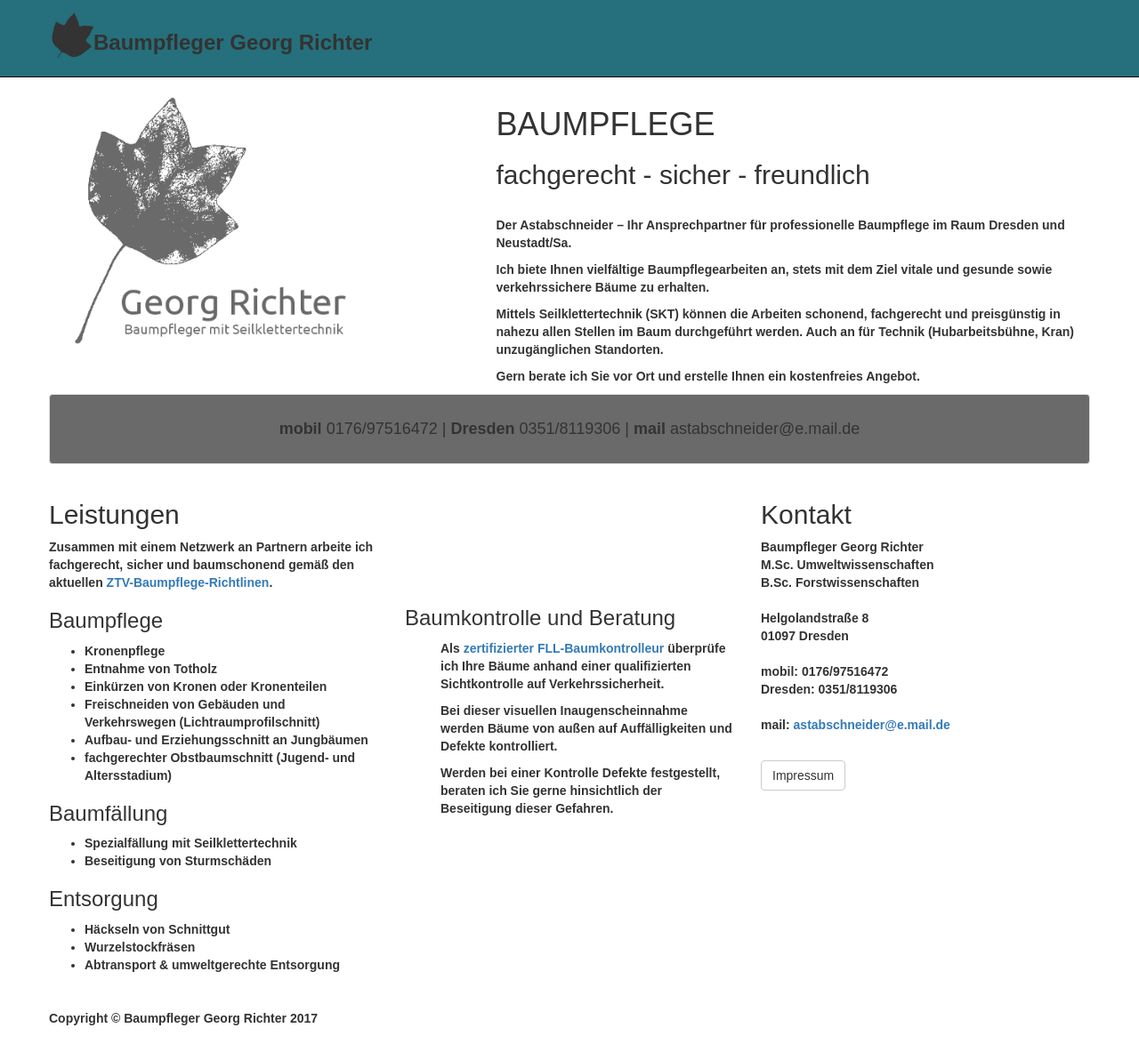
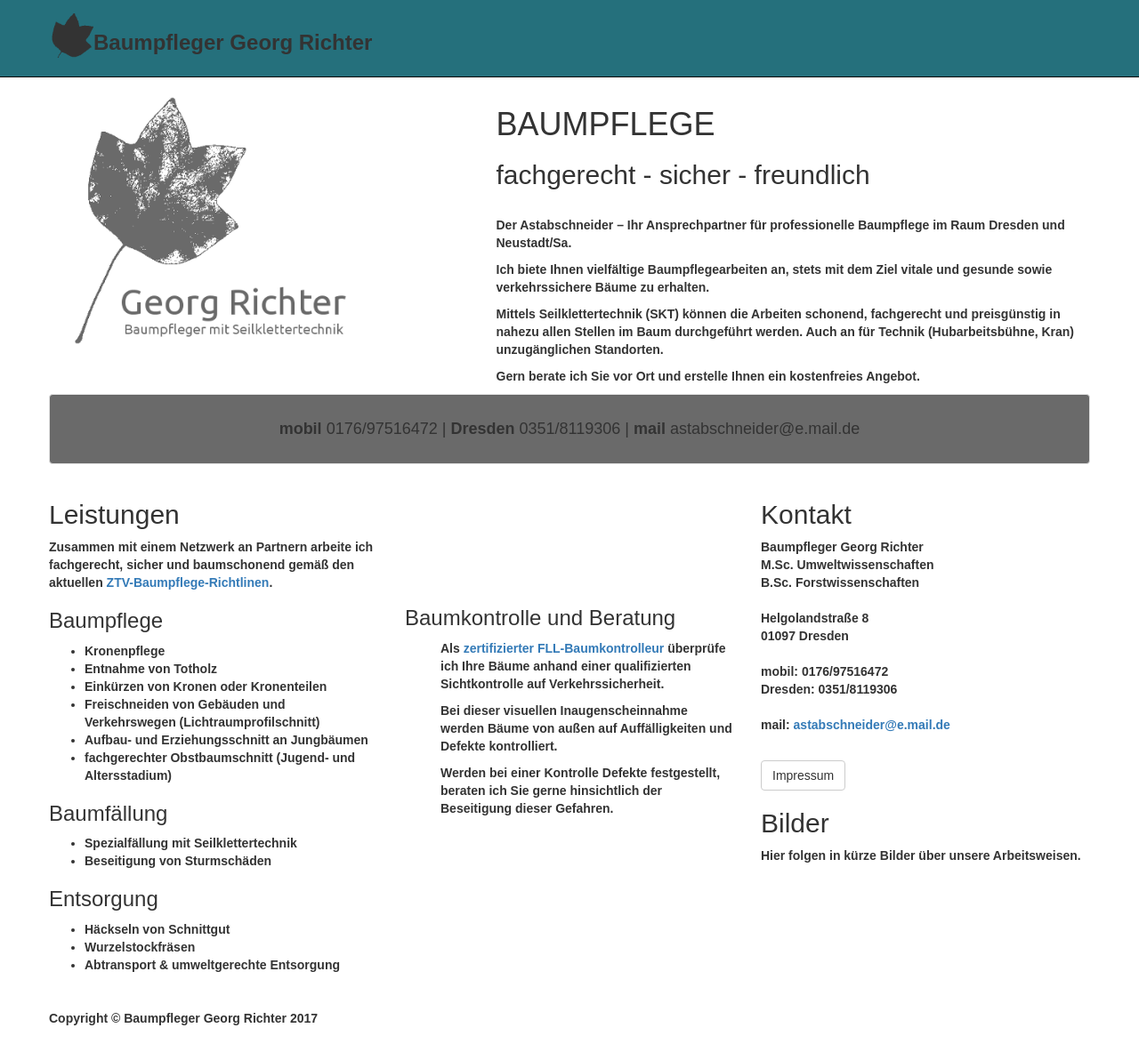
Before and after one commit to astabschneider/astabschneider.github.io, a Jekyll site: the page built from index.html, in a window 1280 px wide and 1195 px high. Shown: the top 1192 px of the window at 89% size. Built offline with Jekyll 4.4.1, drawn with Linux system fonts in a browser that asks for light colours.

Commit message:
updated site

```diff
--- a/index.html
+++ b/index.html
@@ -109,6 +109,15 @@ Gern berate ich Sie vor Ort und erstelle Ihnen ein kostenfreies Angebot.</p>
     <p>Baumpfleger Georg Richter<br> M.Sc. Umweltwissenschaften <br> B.Sc. Forstwissenschaften <br> <br> Helgolandstraße 8 <br> 01097 Dresden <br> <br> mobil: 0176/97516472 <br> Dresden: 0351/8119306 <!--br> Neustadt/Sa.: 03596/502139--> <br> <br> mail: <a href="mailto:astabschneider@e.mail.de">astabschneider@e.mail.de </a> </p>
     <br>
     <a class="btn btn-default" href="http://astabschneider.de/Impressum/">Impressum</a>
+
+
+    <h2>Bilder</h2>
+
+    Hier folgen in kürze Bilder über unsere Arbeitsweisen.
+    <!--br>
+    <img class="img-responsive img-rounded" src="15369097.jpg" alt="" style="width:389;height:300px;"></p>
+    <a class="btn btn-default" href="http://astabschneider.de/Bilder/">Mehr Bilder</a>-->
+
 </div>
 <!-- /.col-md-4 -->
 </div>
```
